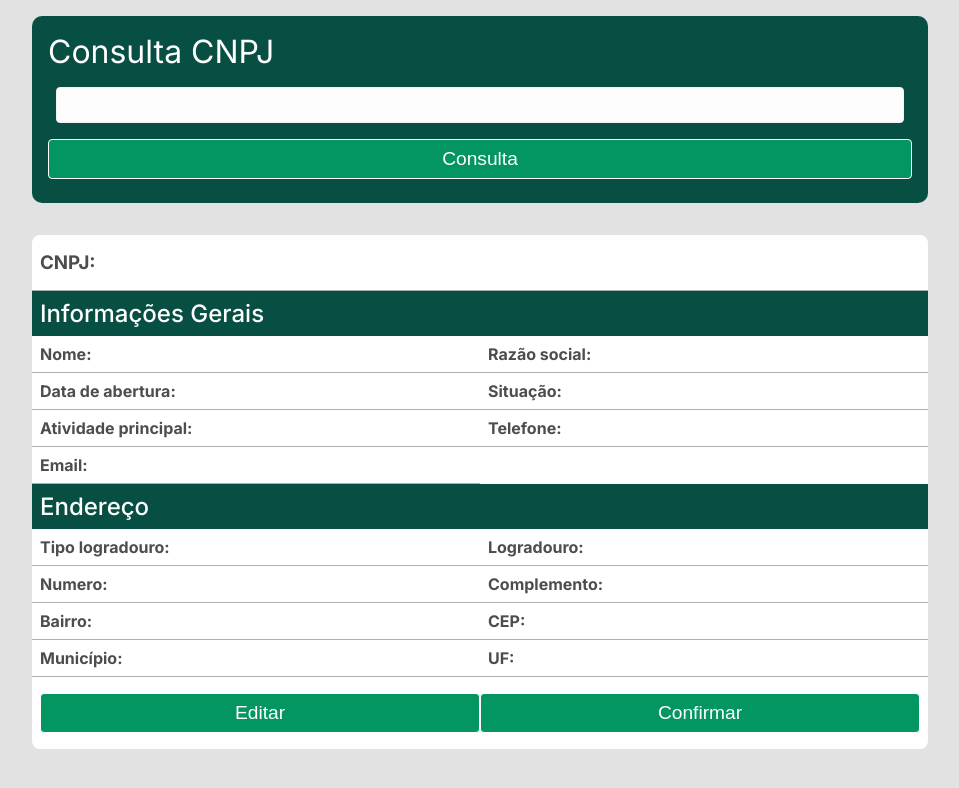
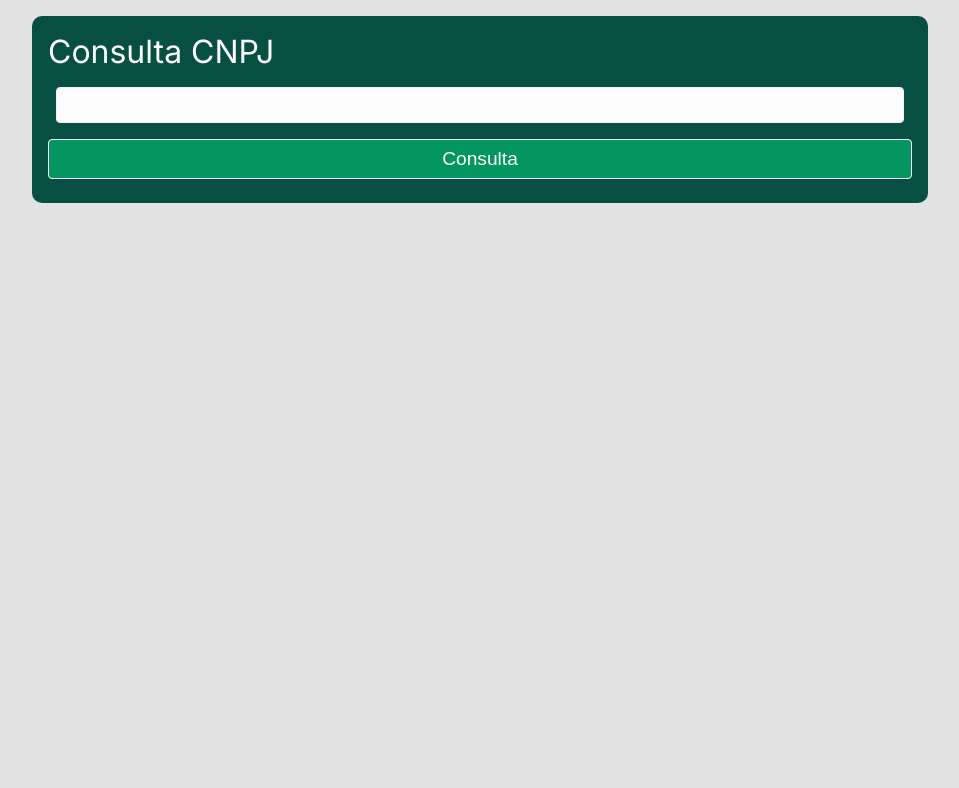
Before and after one commit to GPrince00/gd-test, a Next.js app: page / in a window 1280 px wide. Shown: the top 788 px of the page, without its empty margins (160-1119 px from the left). Built offline with nearby package versions, Linux system fonts and the light colour scheme.

Commit message:
bugfix: fix the states

```diff
--- a/src/app/page.js
+++ b/src/app/page.js
@@ -5,7 +5,7 @@ import "./page.css";
 
 export default function Home() {
   const [cnpj, setCnpj] = useState("");
-  const [info, setInfo] = useState({});
+  const [info, setInfo] = useState();
   const [modalInfo, setModalInfo] = useState({});
   const [checkedCnpj, setCheckedCnpj] = useState("");
   const [modalOpen, setModalOpen] = useState(false);
@@ -13,7 +13,7 @@ export default function Home() {
   async function getCnpj() {
     if (!cnpj) return toast.error("CNPJ Inválido");
     try {
-      setInfo({});
+      setInfo();
       let formatedCnpj = cnpj.replace(/[^0-9]/g, "");
       const res = await fetch(
         `https://brasilapi.com.br/api/cnpj/v1/${formatedCnpj}`
@@ -59,7 +59,7 @@ export default function Home() {
   };
 
   const closeModal = () => {
-    setModalInfo({});
+    setModalInfo();
     setModalOpen(false);
   };
 
@@ -70,7 +70,7 @@ export default function Home() {
 
   const sendInfo = () => {
     toast.success("Informações atualizadas com sucesso!");
-    setInfo({});
+    setInfo();
     setCheckedCnpj("");
     console.log(info);
   };
@@ -82,7 +82,7 @@ export default function Home() {
         <h1>Consulta CNPJ</h1>
         <div className="formGroup">
           <input
-            value={modalInfo.cnpj}
+            value={cnpj}
             className="formInput"
             onChange={(e) => setCnpj(e.target.value)}
           />
```
